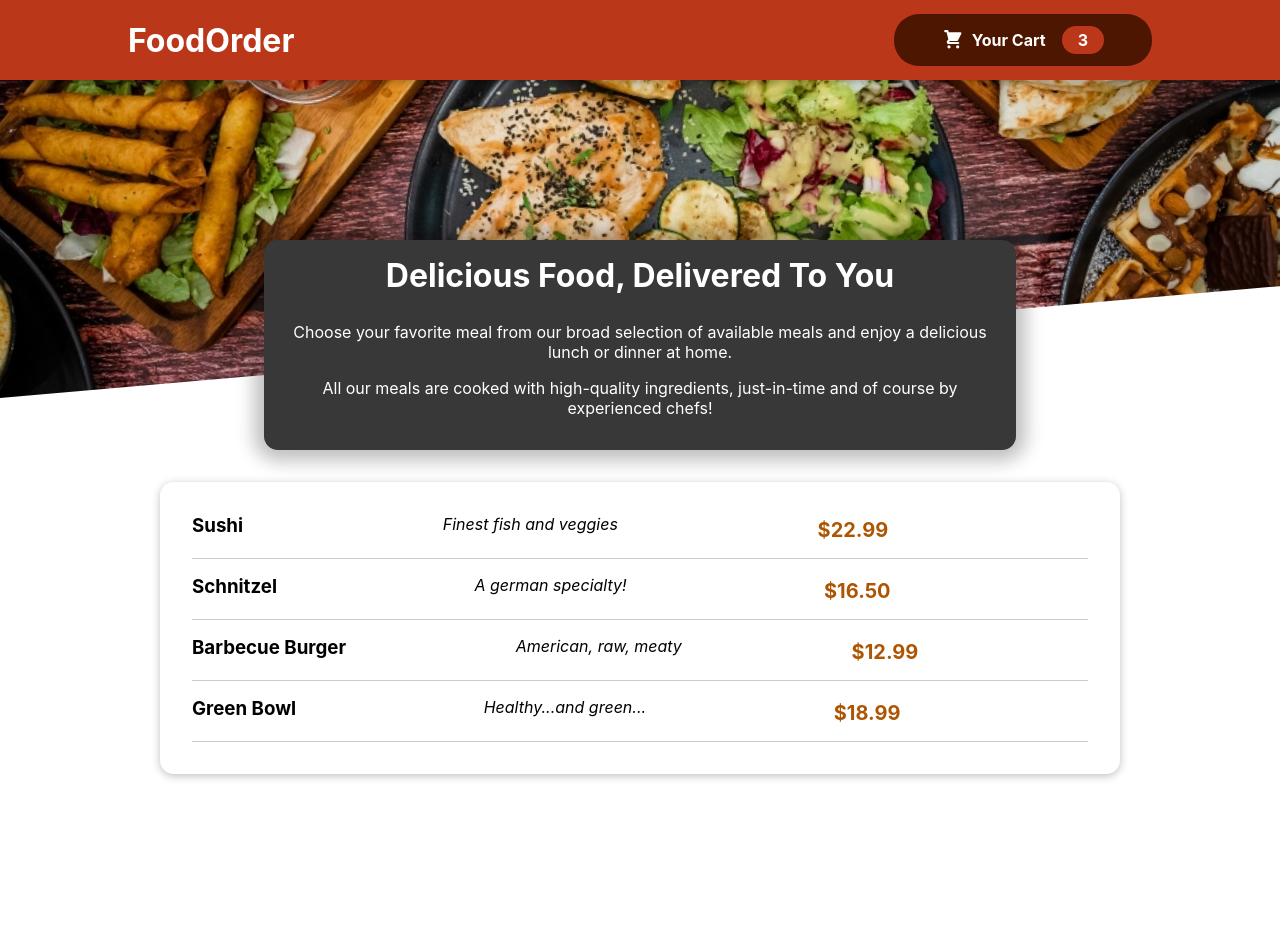
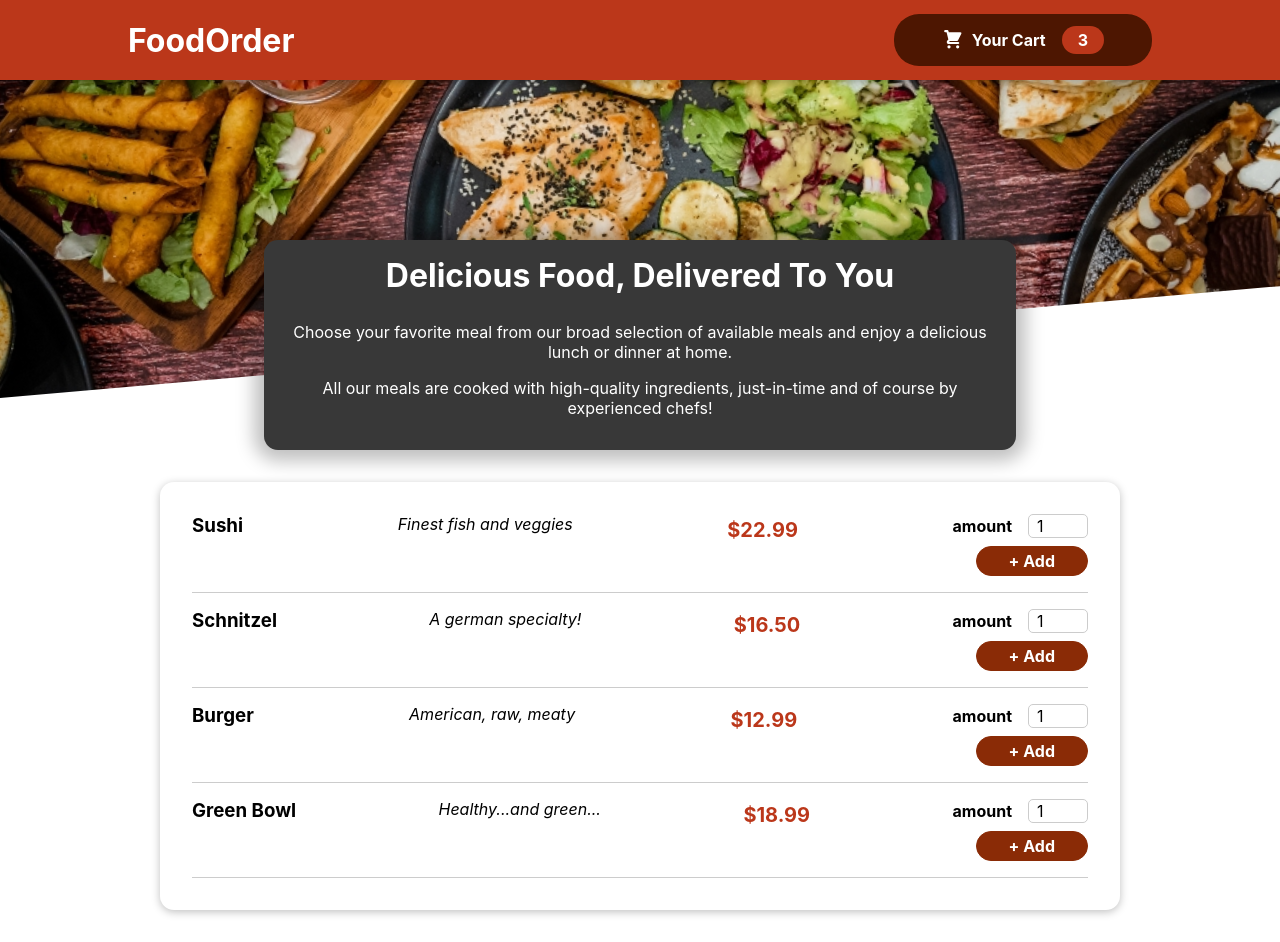
Before and after one commit to cllcnkrt/Food-Order-App-React, a React (Create React App) app: page / in a window 1280 px wide. Before the commit the page ends 806 px from the top, so only its background shows below. Built offline with nearby package versions, Linux system fonts and the light colour scheme.

Commit message:
Adding a Form

```diff
--- a/src/components/Meals/AvailableMeals.js
+++ b/src/components/Meals/AvailableMeals.js
@@ -17,7 +17,7 @@
   },
   {
     id: 'm3',
-    name: 'Barbecue Burger',
+    name: 'Burger',
     description: 'American, raw, meaty',
     price: 12.99,
   },
--- a/src/components/Meals/MealItem/MealItem.js
+++ b/src/components/Meals/MealItem/MealItem.js
@@ -1,5 +1,8 @@
 import React from "react";
 import classes from './MealItem.module.css'
+import MealItemForm from "./MealItemForm";
+
+
 function MealItem(props) {
   const price = `$${props.price.toFixed(2)}`;
 
@@ -11,7 +14,9 @@
       </div>
       <div className={classes.description}>{props.description}</div>
       <div className={classes.price}>{price}</div>
-      <div></div>
+      <div>
+        <MealItemForm/>
+      </div>
 
     </li>
   );
--- a/src/components/Meals/MealItem/MealItem.module.css
+++ b/src/components/Meals/MealItem/MealItem.module.css
@@ -17,6 +17,6 @@
 .price {
   margin-top: 0.25rem;
   font-weight: bold;
-    color: #ad5502;
+  color: #BB371A;
   font-size: 1.25rem;
 }
--- /dev/null
+++ b/src/components/Meals/MealItem/MealItemForm.js
@@ -0,0 +1,22 @@
+import React from 'react'
+import classes from './MealItemForm.module.css'
+import Input from '../../UI/Input'
+
+
+const MealItemForm =() => {
+    return (
+        <form className={classes.form}>
+            <Input label="amount" input={{
+                id:"amount",
+                type:'number',
+                min:'1',
+                max:'5',
+                step:'1',
+                defaultValue:'1'
+            }} />
+            <button>+ Add</button>
+        </form>
+    )
+}
+
+export default MealItemForm
--- /dev/null
+++ b/src/components/Meals/MealItem/MealItemForm.module.css
@@ -0,0 +1,21 @@
+.form {
+    text-align: right;
+  }
+
+  .form button {
+    font: inherit;
+    cursor: pointer;
+    background-color: #8a2b06;
+    border: 1px solid #8a2b06;
+    color: white;
+    padding: 0.25rem 2rem;
+    border-radius: 20px;
+    font-weight: bold;
+    margin-left: 1rem;
+  }
+
+  .form button:hover,
+  .form button:active {
+    background-color: #641e03;
+    border-color: #641e03;
+  }
--- /dev/null
+++ b/src/components/UI/Input.js
@@ -0,0 +1,14 @@
+import React from "react";
+import classes from './Input.module.css'
+
+
+const Input = (props) => {
+  return (
+    <div className={classes.input}>
+      <label htmlFor={props.input.id}>{props.label}</label>
+      <input type="text" id={props.input.id} {...props.input}/>
+    </div>
+  );
+};
+
+export default Input;
--- /dev/null
+++ b/src/components/UI/Input.module.css
@@ -0,0 +1,18 @@
+.input {
+    display: flex;
+    align-items: center;
+    margin-bottom: 0.5rem;
+  }
+
+  .input label {
+    font-weight: bold;
+    margin-right: 1rem;
+  }
+
+  .input input {
+    width: 3rem;
+    border-radius: 5px;
+    border: 1px solid #ccc;
+    font: inherit;
+    padding-left: 0.5rem;
+  }
```
Lines whose indentation alone changed are shown as unchanged.
